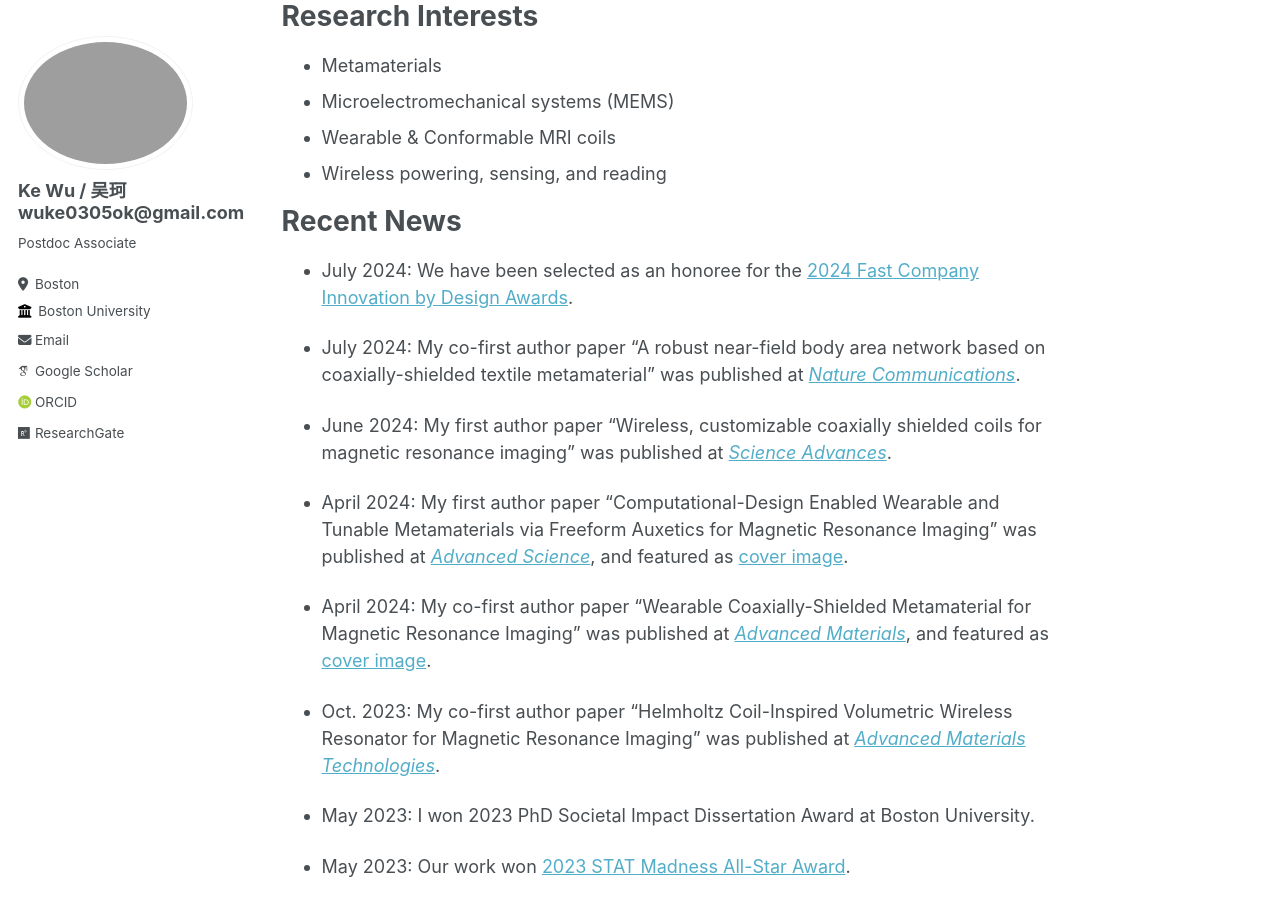
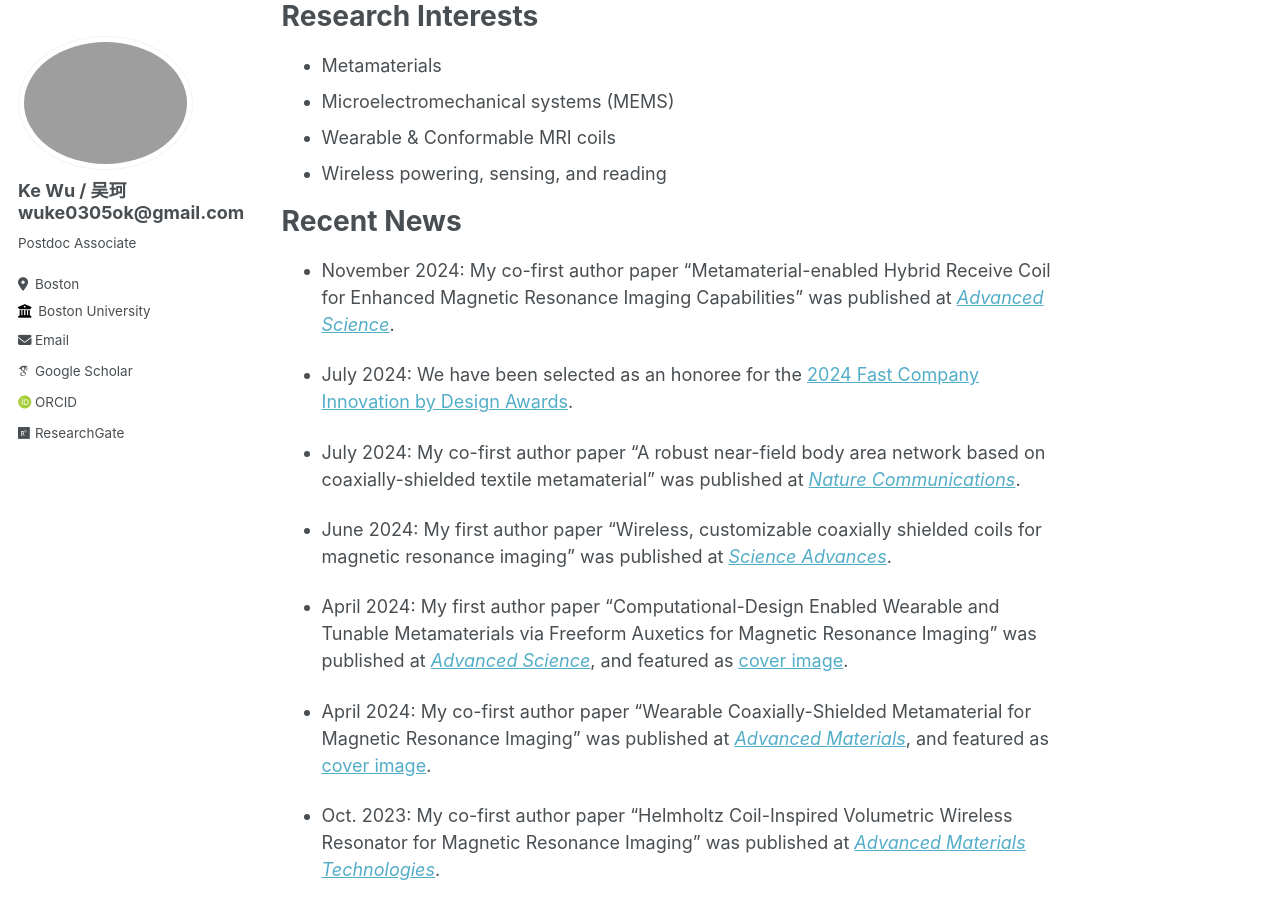
Before and after one commit to wuke0305/wuke0305.github.io, a Jekyll site: the page built from _pages/about.md, in a window 1280 px wide and 900 px high, scrolled down 662 px. Built offline with Jekyll 4.4.1, drawn with Linux system fonts in a browser that asks for light colours; some web fonts are replaced.

Commit message:
Update about.md

```diff
--- a/_pages/about.md
+++ b/_pages/about.md
@@ -21,7 +21,9 @@ Research Interests
 
 Recent News
 ======
-* July 2024: We have been selected as an honoree for the [2024 Fast Company Innovation by Design Awards](https://www.fastcompany.com/91129760/materials-innovation-by-design-2024).
+* November 2024: My co-first author paper “Metamaterial-enabled Hybrid Receive Coil for Enhanced Magnetic Resonance Imaging Capabilities” was published at [_Advanced Science_](https://onlinelibrary.wiley.com/doi/10.1002/advs.202410907).
+
+*  July 2024: We have been selected as an honoree for the [2024 Fast Company Innovation by Design Awards](https://www.fastcompany.com/91129760/materials-innovation-by-design-2024).
 
 * July 2024: My co-first author paper “A robust near-field body area network based on coaxially-shielded textile metamaterial” was published at [_Nature Communications_](https://www.nature.com/articles/s41467-024-51061-x).
 
```
